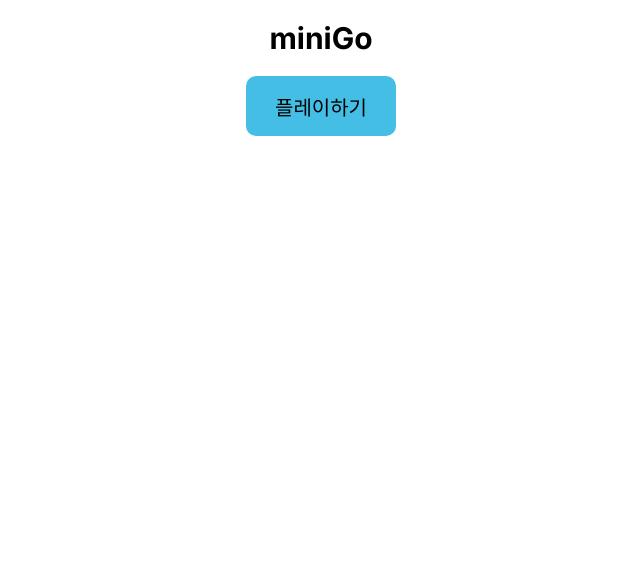
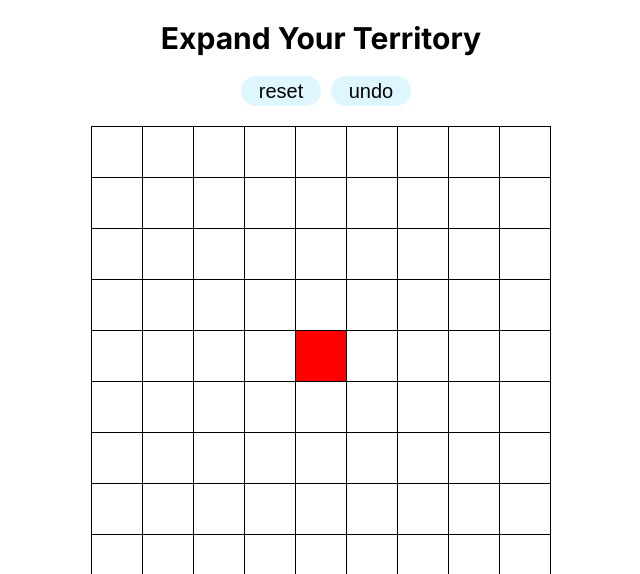
Before and after one commit to nowaveosu/miniGo, a Next.js app in the folder minigo/: page / in a window 1280 px wide. Shown: the top 574 px of the page, without its empty margins (319-959 px from the left). Built offline with nearby package versions, Linux system fonts and the light colour scheme; no server answers.

Commit message:
[fix] socket 리셋

```diff
--- a/minigo/app/page.tsx
+++ b/minigo/app/page.tsx
@@ -1,58 +1,69 @@
 "use client"
-import { useState } from 'react';
-import Link from 'next/link';
-import { useRouter } from 'next/navigation';
-import { io } from 'socket.io-client';
-import './globals.css'
+import React, { useState } from 'react';
+import './globals.css';
 
-const Home = () => {
-    const router = useRouter();
-    const [matching, setMatching] = useState(false);
-    const [matched, setMatched] = useState(false);
-    const socket = io('http://ec2-3-129-67-129.us-east-2.compute.amazonaws.com');
-    socket.on('start', ({ opponent }) => {
-        console.log(`Matched with ${opponent}`);
-        setMatched(true);
-        router.push('/game');
-    });
+const Game = () => {
+    const boardSize = 9;
+    const rows = Array.from({ length: boardSize }, (_, i) => i);
+    const columns = Array.from({ length: boardSize }, (_, i) => i);
+    const center = Math.floor(boardSize / 2);
+    const initialStones = Array(boardSize).fill(null).map(() => Array(boardSize).fill(null));
+    initialStones[center][center] = 'red';
+    const [stones, setStones] = useState(initialStones);
+    const [currentColor, setCurrentColor] = useState('black');
+    const [history, setHistory] = useState<{ row: number; column: number }[]>([]);
 
-    const handlePlayClick = () => {
-        setMatching(true);
-        socket.emit('play');
+    const handleCellClick = (row: number, column: number) => {
+        if (stones[row][column] !== null) return;
+        const newStones = [...stones];
+        newStones[row][column] = currentColor;
+        setStones(newStones);
+        setCurrentColor(currentColor === 'black' ? 'green' : 'black');
+        setHistory([...history, { row, column }]);
     }
 
-    const handleCancelClick = () => {
-        setMatching(false);
-        setMatched(false);
-        // TODO: emit cancel event
+    const handleResetClick = () => {
+        setStones(initialStones);
+        setCurrentColor('black');
+        setHistory([]);
+    }
+
+    const handleUndoClick = () => {
+        if (history.length === 0) return;
+        const newHistory = [...history];
+        const lastMove = newHistory.pop();
+        if (!lastMove) return;
+        const newStones = [...stones];
+        newStones[lastMove.row][lastMove.column] = null;
+        setStones(newStones);
+        setCurrentColor(currentColor === 'black' ? 'green' : 'black');
+        setHistory(newHistory);
     }
 
     return (
         <>
-            <h1>miniGo</h1>
-            {!matching && (
-                <button className='play' onClick={handlePlayClick}>
-                    플레이하기
-                </button>
-            )}
-            {matching && !matched && (
-                <>
-                    <div>게임을 찾는중...</div>
-                    <button className='cancel' onClick={handleCancelClick}>
-                        취소
-                    </button>
-                </>
-            )}
-            {matching && matched && (
-                <>
-                    <div>게임을 찾았습니다!</div>
-                    <button className='cancel' onClick={handleCancelClick}>
-                        취소
-                    </button>
-                </>
-            )}
+            <h1>Expand Your Territory</h1>
+            <div className='buttonContainer'>
+                <button onClick={handleResetClick}>reset</button>
+                <button onClick={handleUndoClick}>undo</button>
+            </div>
+            <table cellSpacing={0} cellPadding={0}>
+                <tbody>
+                    {rows.map(row => (
+                        <tr key={row}>
+                            {columns.map(column => (
+                                <td key={column} onClick={() => handleCellClick(row, column)}>
+                                    {stones[row][column] === 'black' && <div className="black-stone"></div>}
+                                    {stones[row][column] === 'green' && <div className="green-stone"></div>}
+                                    {stones[row][column] === 'red' && <div className="red-stone"></div>}
+                                </td>
+                            ))}
+                        </tr>
+                    ))}
+                </tbody>
+            </table>
         </>
     );
 }
 
-export default Home;
+export default Game;
```
Also changed, not shown: minigo/app/api/game.ts (deleted, +0 -17 lines), minigo/app/api/socket.ts (deleted, +0 -42 lines), minigo/app/api/socketServer.js (deleted, +0 -14 lines), minigo/app/game/page.tsx (deleted, +0 -57 lines).
